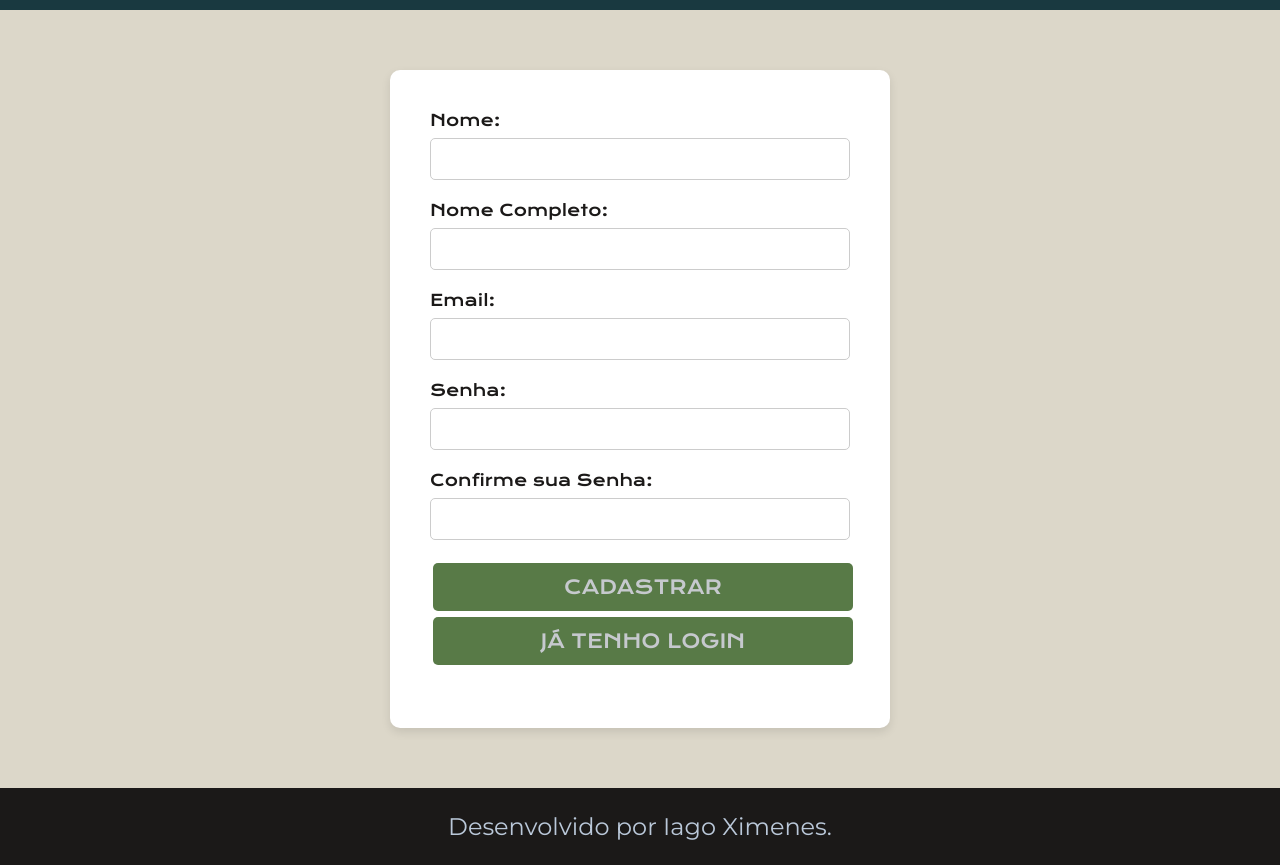
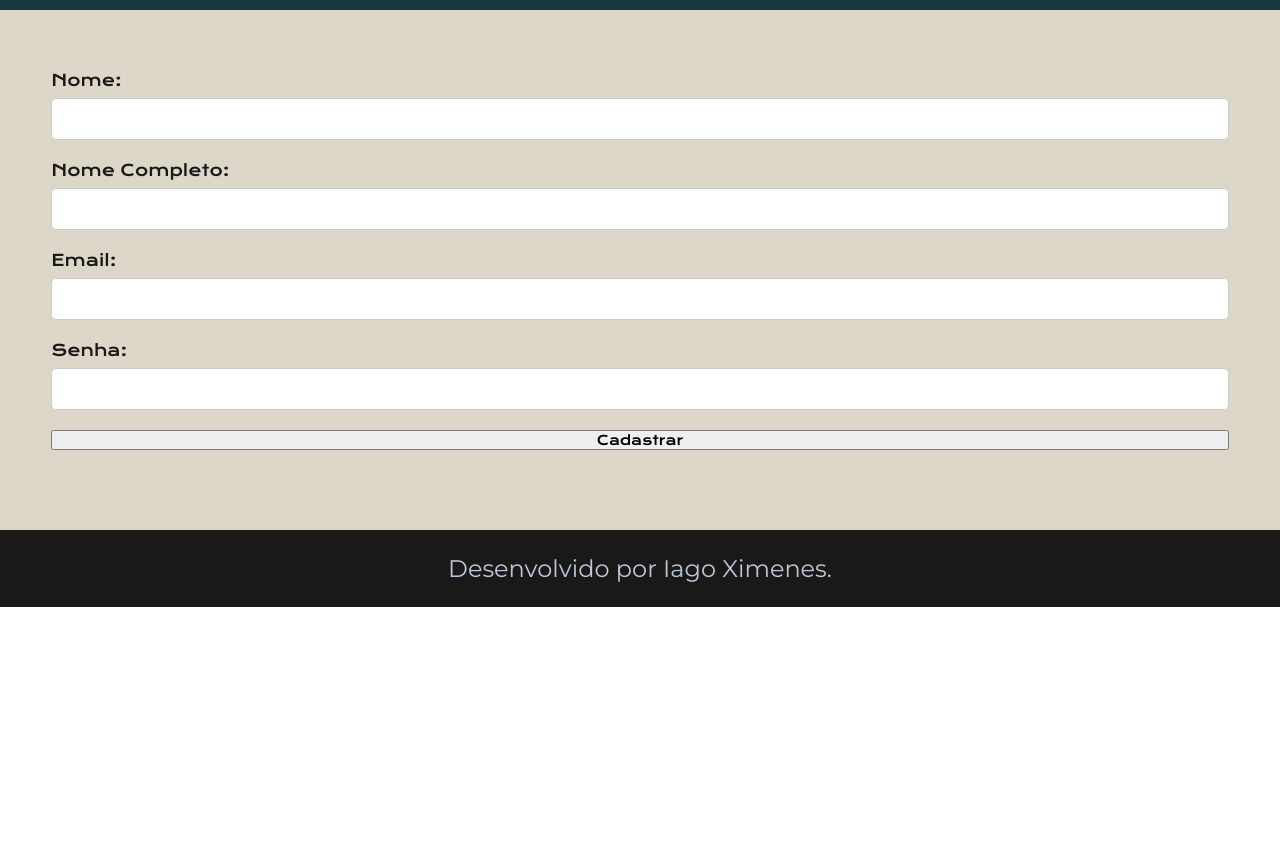
Before and after one commit to Iagoxl/jorge-farms, a plain HTML site: page cadastro.html in a window 1280 px wide. Shown: the part 222-1087 px from the top of the page. After the commit the page ends 829 px from the top, so only its background shows below. Drawn offline with nearby package versions, Linux system fonts and the light colour scheme.

Commit message:
Add files via upload

```diff
--- a/cadastro.html
+++ b/cadastro.html
@@ -6,9 +6,10 @@
     <meta name="viewport" content="width=device-width, initial-scale=1.0">
     <title>Cadastro - Jorge Farm's</title>
     <link rel="stylesheet" href="assets/styles/style.css">
+    <link rel="stylesheet" href="cadastro_usuarios/server.js">
     <script src="assets/js/script.js"></script>
     <link rel="icon" href="assets/img/Logo/logo_jorge.png">
-    <link rel="icon" href="assets/img/Logo/logo_jorge.png">
+    <script src="assets/js/script.js" defer></script>
     <!--BOOTSTRAP ICONS-->
     <link rel="stylesheet" href="https://cdn.jsdelivr.net/npm/bootstrap-icons@1.11.3/font/bootstrap-icons.min.css">
 </head>
@@ -37,8 +38,7 @@
 
     <main>
         <section class="signup-section">
-            <div class="interface">
-                <form action="#" method="post" class="signup-form">
+            <form id="signup-form">
                 <div class="form-group">
                     <label for="username">Nome:</label>
                     <input type="text" id="username" name="username" required>
@@ -56,16 +56,10 @@
                     <input type="password" id="password" name="password" required>
                 </div>
                 <div class="form-group">
-                        <label for="confirm-password">Confirme sua Senha:</label>
-                        <input type="password" id="confirm-password" name="confirm-password" required>
+                    <button type="submit">Cadastrar</button>
                 </div>
-                    <div class="form-group">
-                        <button type="submit" class="signup-btn">Cadastrar</button>
-                        <button class="signup-btn"><a href="login.html" class="signup-btn">Já tenho login</a></button>
-                    </div>
+                <div id="message"></div> <!-- Mensagem de status -->
             </form>
-            </div>
-
         </section>
     </main>
 
```
Also changed, not shown: login.html (+5 -1 lines), 1 other file. Lines whose indentation alone changed are shown as unchanged.
